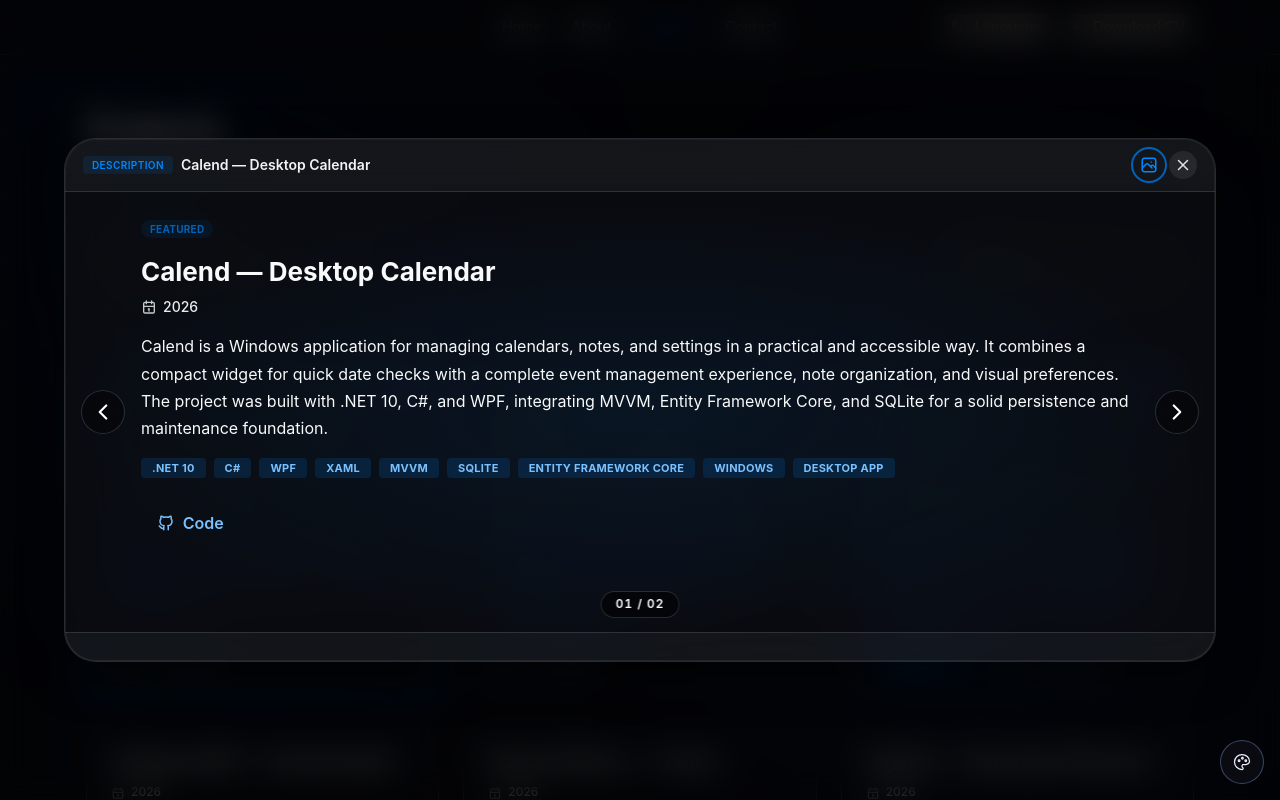
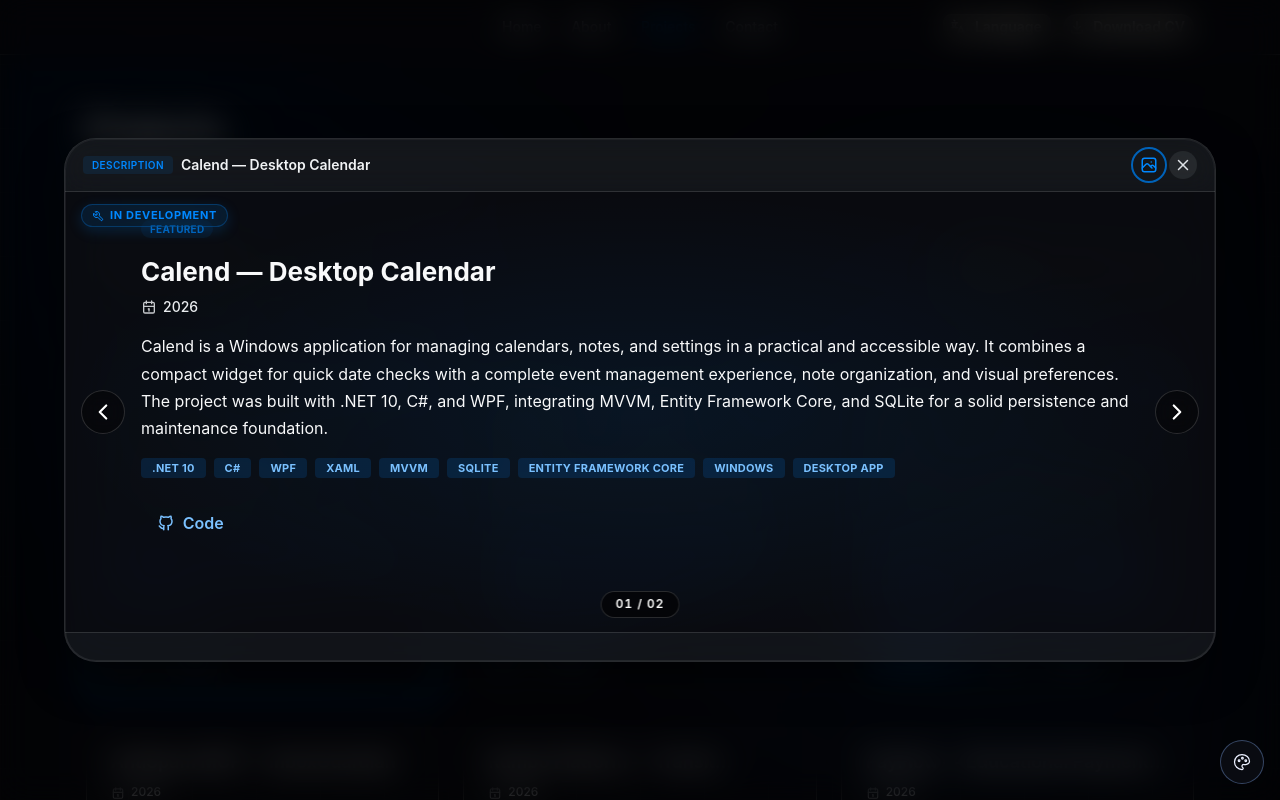
Before and after one commit to cristianbarreiro/cristianbarreiro.github.io, a React (Vite) app: page /projects in a window 1280 px wide. Both pictures are taken after a click on the element 262 px from the left and 534 px from the top of the page. Shown: the top 800 px of the page. Built offline with nearby package versions, Linux system fonts and the light colour scheme.

Commit message:
feat: pill in progress project

```diff
--- a/public/locales/en.json
+++ b/public/locales/en.json
@@ -244,6 +244,7 @@
   },
   "projectCard": {
     "featured": "Featured",
+    "inDevelopment": "In development",
     "demo": "Demo",
     "ecommerce": "E-commerce",
     "backoffice": "Backoffice",
--- a/public/locales/es.json
+++ b/public/locales/es.json
@@ -244,6 +244,7 @@
   },
   "projectCard": {
     "featured": "Featured",
+    "inDevelopment": "En desarrollo",
     "demo": "Demo",
     "ecommerce": "E-commerce",
     "backoffice": "Backoffice",
--- a/src/components/FeaturedProjectShowcase.jsx
+++ b/src/components/FeaturedProjectShowcase.jsx
@@ -24,6 +24,7 @@ function FeaturedProjectShowcase({ project, view = 'media', onViewChange }) {
                     keyboardNav={false}
                     images={projectImages}
                     projectTitle={project.title}
+                    inDevelopment={project.inDevelopment}
                     onClose={showDescription}
                     onBackToDescription={showDescription}
                     showCloseButton={false}
--- a/src/components/ProjectDetailModal.jsx
+++ b/src/components/ProjectDetailModal.jsx
@@ -67,6 +67,7 @@ function ProjectDetailModal({ project, opened, onClose }) {
                     onBackToDescription={() => changeView('description')}
                     images={projectImages}
                     projectTitle={project.title}
+                    inDevelopment={project.inDevelopment}
                 />
             ) : (
                 <ProjectDetailViewer
--- a/src/components/ProjectDetailViewer.jsx
+++ b/src/components/ProjectDetailViewer.jsx
@@ -17,6 +17,7 @@ import {
     IconChevronRight,
     IconExternalLink,
     IconPhoto,
+    IconTool,
     IconX,
 } from '@tabler/icons-react';
 import { motion as Motion, AnimatePresence, useReducedMotion } from 'framer-motion';
@@ -118,6 +119,13 @@ function ProjectDetailViewer({ project, visualData, hasImages, onOpenMedia, onCl
 
             <Box className="project-media-viewer__canvas project-detail-viewer__canvas">
                 {paintedSlide === 0 && <div className="project-detail-viewer__description-background" />}
+
+                {project.inDevelopment && (
+                    <div className="project-media-viewer__dev-badge" role="status">
+                        <IconTool size={12} aria-hidden="true" />
+                        <span>{t('projectCard.inDevelopment')}</span>
+                    </div>
+                )}
 
                 <ActionIcon
                     variant="subtle"
--- a/src/components/ProjectImagesModal.css
+++ b/src/components/ProjectImagesModal.css
@@ -47,6 +47,63 @@
 .project-media-viewer__title {
   color: var(--media-viewer-text);
   font-weight: 600;
+}
+
+/* Estado "En desarrollo" (overlay superior izquierdo del canvas) */
+.project-media-viewer__dev-badge {
+  position: absolute;
+  top: 12px;
+  left: 16px;
+  z-index: 15;
+  display: inline-flex;
+  align-items: center;
+  gap: 6px;
+  max-width: calc(100% - 32px);
+  padding: 4px 10px;
+  border-radius: 999px;
+  background: var(--accent-color-background);
+  border: 1px solid var(--accent-color-border);
+  backdrop-filter: blur(10px);
+  -webkit-backdrop-filter: blur(10px);
+  box-shadow: 0 4px 14px var(--accent-color-glow-subtle);
+  color: var(--accent-color);
+  font-size: 0.6875rem;
+  font-weight: 700;
+  line-height: 1.2;
+  letter-spacing: 0.06em;
+  text-transform: uppercase;
+  white-space: nowrap;
+  overflow: hidden;
+  pointer-events: none;
+  animation: dev-badge-in 250ms cubic-bezier(0.16, 1, 0.3, 1) both;
+}
+
+@keyframes dev-badge-in {
+  from {
+    opacity: 0;
+    transform: translateY(-6px);
+  }
+  to {
+    opacity: 1;
+    transform: translateY(0);
+  }
+}
+
+@media (prefers-reduced-motion: reduce) {
+  .project-media-viewer__dev-badge {
+    animation: none;
+  }
+}
+
+@media (max-width: 48em) {
+  .project-media-viewer__dev-badge {
+    top: 8px;
+    left: 10px;
+    max-width: calc(100% - 20px);
+    padding: 3px 8px;
+    gap: 4px;
+    font-size: 0.625rem;
+  }
 }
 
 .project-media-viewer__controls {
--- a/src/components/ProjectImagesViewer.jsx
+++ b/src/components/ProjectImagesViewer.jsx
@@ -23,6 +23,7 @@ import {
     IconPlayerPlay,
     IconVideoOff,
     IconPhotoOff,
+    IconTool,
 } from '@tabler/icons-react';
 import { motion as Motion, AnimatePresence } from 'framer-motion';
 import { useTranslation } from 'react-i18next';
@@ -41,6 +42,7 @@ function ProjectImagesViewer({
     projectTitle,
     keyboardNav = true,
     showCloseButton = true,
+    inDevelopment = false,
 }) {
     const { t } = useTranslation();
     const { primaryColor } = useThemeContext();
@@ -503,6 +505,14 @@ function ProjectImagesViewer({
                     {/* Background Radial Glow */}
                     <div className="project-media-viewer__glow" />
 
+                    {/* Estado del proyecto: en desarrollo */}
+                    {inDevelopment && (
+                        <div className="project-media-viewer__dev-badge" role="status">
+                            <IconTool size={12} aria-hidden="true" />
+                            <span>{t('projectCard.inDevelopment')}</span>
+                        </div>
+                    )}
+
                     {/* Previous Image Lateral Button */}
                     {hasMultipleImages && (
                         <ActionIcon
--- a/src/data/projects.js
+++ b/src/data/projects.js
@@ -14,6 +14,9 @@
  * - backofficeUrl: enlace al backoffice en vivo (opcional)
  * - repoUrl: enlace al repositorio
  * - featured: si es un proyecto destacado (aparece primero)
+ * - inDevelopment: (opcional) `true` si el proyecto sigue en desarrollo.
+ *   Por defecto ausente/`false`: solo se muestra el indicador "En desarrollo"
+ *   en los viewers cuando el valor es `true`.
  */
 
 import {
@@ -523,6 +526,7 @@ const projectsByLanguage = {
             repoUrl: 'https://github.com/cristianbarreiro/Instagram_Analyzer',
             descriptionVisual: followLensDescriptionVisual,
             featured: true,
+            inDevelopment: true,
         },
         {
             id: 17,
@@ -637,6 +641,7 @@ const projectsByLanguage = {
             repoUrl: 'https://github.com/cristianbarreiro/Desktop-Calendar',
             descriptionVisual: desktopCalendarDescriptionVisual,
             featured: true,
+            inDevelopment: true,
         },
     ],
     en: [
@@ -1123,6 +1128,7 @@ const projectsByLanguage = {
             repoUrl: 'https://github.com/cristianbarreiro/Instagram_Analyzer',
             descriptionVisual: followLensDescriptionVisual,
             featured: true,
+            inDevelopment: true,
         },
         {
             id: 17,
@@ -1237,6 +1243,7 @@ const projectsByLanguage = {
             repoUrl: 'https://github.com/cristianbarreiro/Desktop-Calendar',
             descriptionVisual: desktopCalendarDescriptionVisual,
             featured: true,
+            inDevelopment: true,
         },
     ],
 };
```
